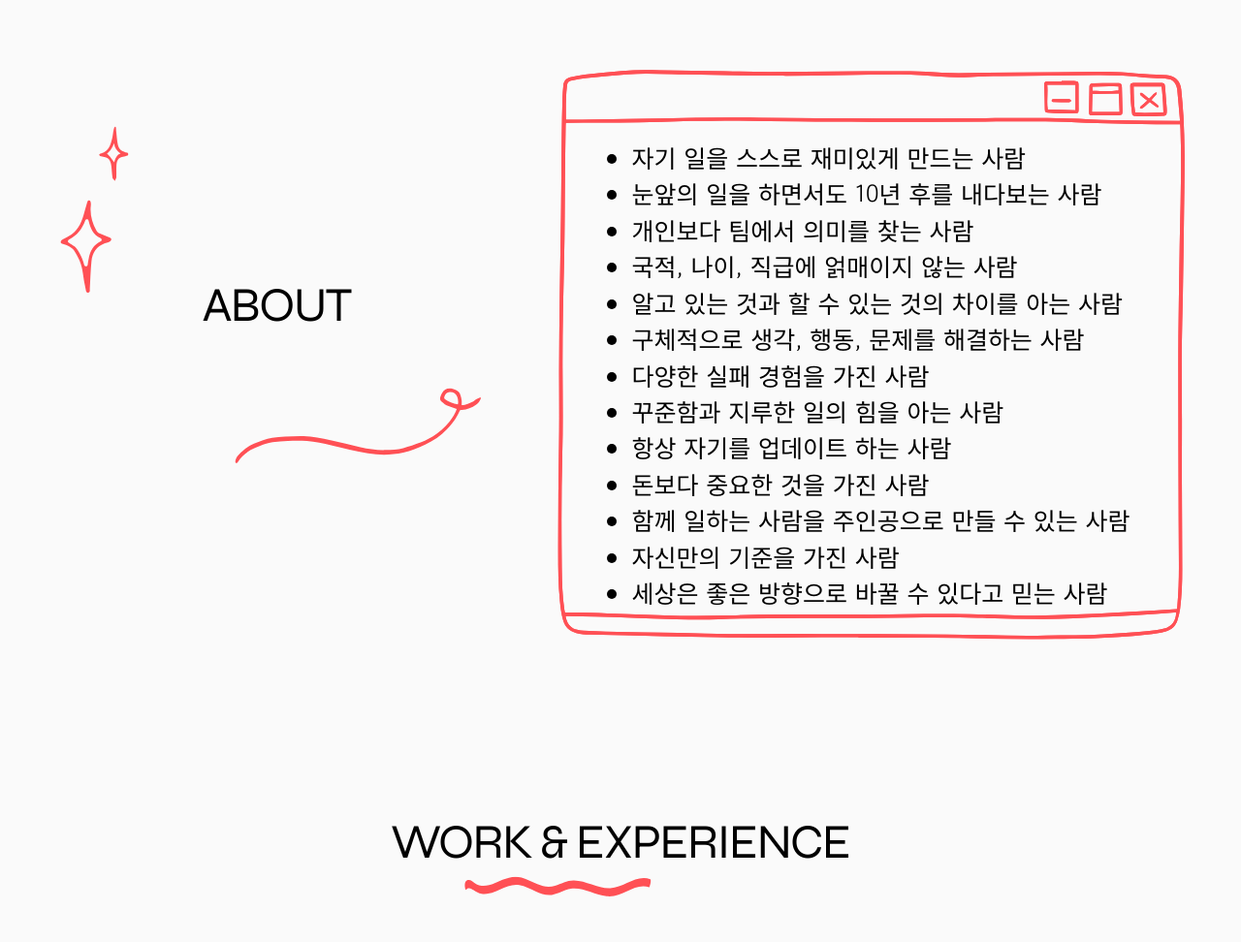
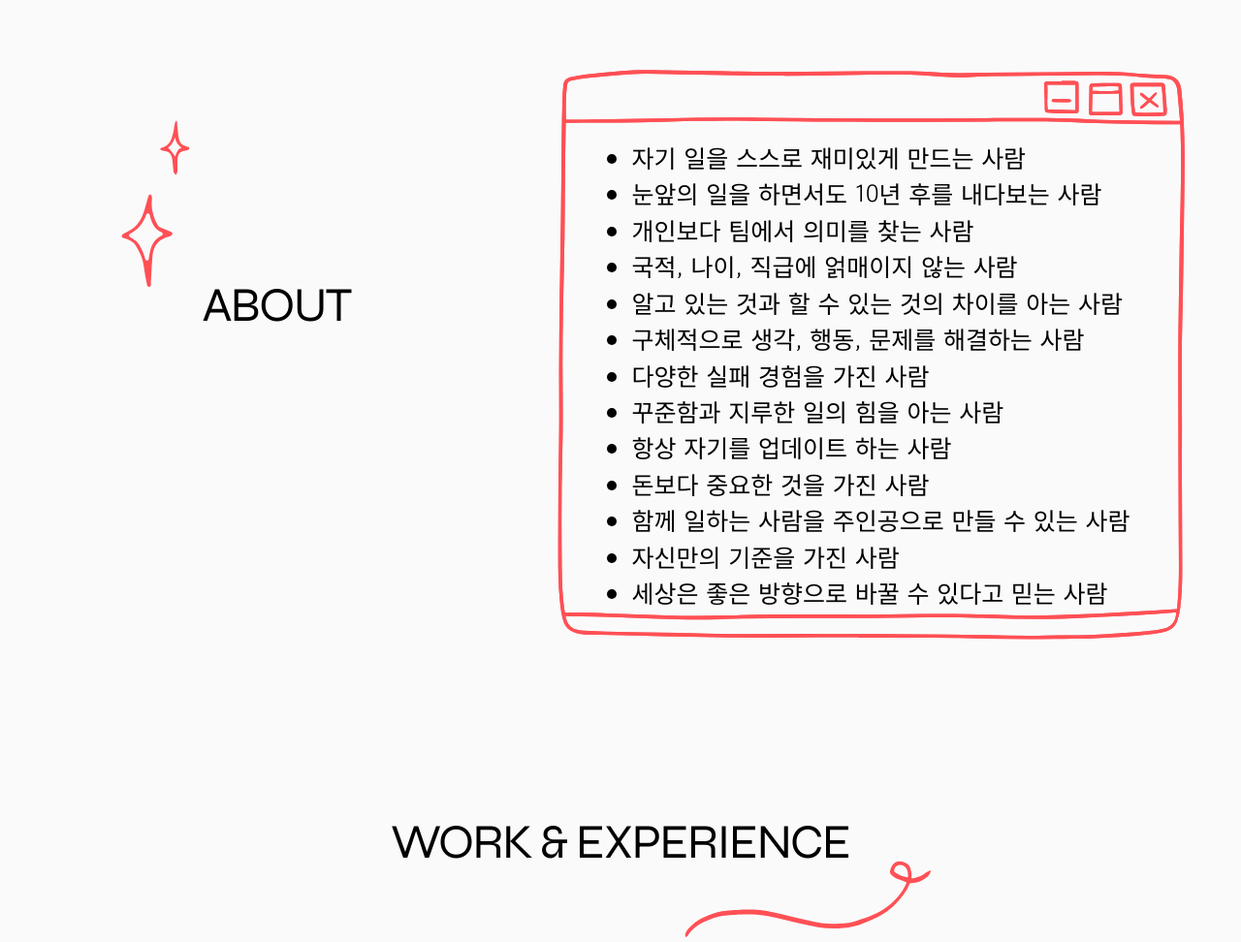
Before and after one commit to yanniart/yanniart.github.io, a plain HTML site: page index.html in a window 1280 px wide. Shown: the part 840-1812 px from the top of the page at 97% size. Drawn offline with nearby package versions, Linux system fonts and the light colour scheme.

Commit message:
Add Home menu link and adjust title decorations
- Add Home to the fixed top menu
- About: move sparkles next to the title, remove wave line
- Work: replace underline with wave-line.svg near "ENCE", delete wave-underline.svg
- Update devlog

Co-Authored-By: Claude Opus 5.5 <noreply@anthropic.com>

```diff
--- a/css/page-about.css
+++ b/css/page-about.css
@@ -3,8 +3,7 @@
    ========================================= */
 
 /* 휴대폰 */
-:where(#about) .deco-sparkles { width: 44px; align-self: flex-start; margin-bottom: -40px; }
-:where(#about) .deco-wave { width: 180px; margin-top: -16px; }
+:where(#about) .deco-sparkles { width: 44px; margin: 0 128px -40px 0; } /* 제목 글자 왼쪽 위 모서리에 붙게 */
 :where(#about) .deco-window { display: none; }
 
 /* 휴대폰에서는 창 모양을 선으로 그려요 */
@@ -31,9 +30,9 @@
 
 /* PC/태블릿: Canva 좌표 */
 @media (min-width: 768px) {
-  :where(#about) .deco-sparkles { --x: 60.9;  --y: 134.4; --w: 84;  margin: 0; }
+  /* 반짝이를 제목 글자 왼쪽 위에 붙임 (원래 60.9/134.4) */
+  :where(#about) .deco-sparkles { --x: 128;   --y: 128;   --w: 84;  margin: 0; }
   :where(#about) .about-title   { --x: 76.8;  --y: 307.5; --w: 455; --fs: 53.33; }
-  :where(#about) .deco-wave     { --x: 258.5; --y: 426.4; --w: 273.2; margin: 0; }
   :where(#about) .deco-window   { --x: 613.4; --y: 76.8;  --w: 691.3; display: block; }
 
   :where(#about) .about-list {
--- a/css/page-work.css
+++ b/css/page-work.css
@@ -3,7 +3,7 @@
    ========================================= */
 
 /* 휴대폰 */
-:where(#work) .deco-underline { width: 160px; margin-top: -14px; }
+:where(#work) .deco-underline { width: 180px; margin: -16px 0 0 160px; } /* 원래 크기, 제목 오른쪽 아래 (글자와 안 겹치게) */
 
 :where(#work) .work-card { width: 100%; }
 :where(#work) .work-card img {
@@ -29,7 +29,7 @@
 /* PC/태블릿: Canva 좌표 */
 @media (min-width: 768px) {
   :where(#work) .work-title     { --x: 411.3; --y: 45.1;  --w: 543.4; --fs: 53.33; }
-  :where(#work) .deco-underline { --x: 508.4; --y: 108.5; --w: 214.2; margin: 0; }
+  :where(#work) .deco-underline { --x: 753.4; --y: 94;    --w: 273.2; margin: 0; } /* 원래 크기, 'ENCE' 밑 가운데, 글자·카드와 안 겹치게 (원래 508.4/108.5/214.2) */
 
   :where(#work) .work-card { --y: 194.6; --w: 350; --fs: 26.67; }
   :where(#work) .card-1 { --x: 76.8; }
--- a/index.html
+++ b/index.html
@@ -30,6 +30,7 @@
   <!-- 상단 고정 메뉴 (오른쪽 위, 스크롤해도 항상 보여요) -->
   <header class="site-header">
     <nav class="site-nav" aria-label="섹션 이동">
+      <a href="#home">Home</a> /
       <a href="#about">About</a> /
       <a href="#work">Work</a> /
       <a href="#skill">Skill</a> /
@@ -55,7 +56,6 @@
       <div class="slide">
         <img class="deco deco-sparkles abs reveal" src="images/deco/sparkles.svg" alt="">
         <h2 class="title about-title abs reveal">About</h2>
-        <img class="deco deco-wave abs reveal" src="images/deco/wave-line.svg" alt="">
 
         <img class="deco deco-window abs reveal" src="images/deco/window-frame.svg" alt="">
         <ul class="about-list abs reveal">
@@ -80,7 +80,7 @@
     <section class="screen" id="work">
       <div class="slide">
         <h2 class="title work-title abs reveal">Work &amp; Experience</h2>
-        <img class="deco deco-underline abs reveal" src="images/deco/wave-underline.svg" alt="">
+        <img class="deco deco-underline abs reveal" src="images/deco/wave-line.svg" alt="">
 
         <article class="work-card card-1 abs reveal">
           <img src="images/work-it.jpg" alt="노트북으로 작업하는 손" loading="lazy">
```
Also changed, not shown: images/deco/wave-underline.svg (deleted), 1 other file.
